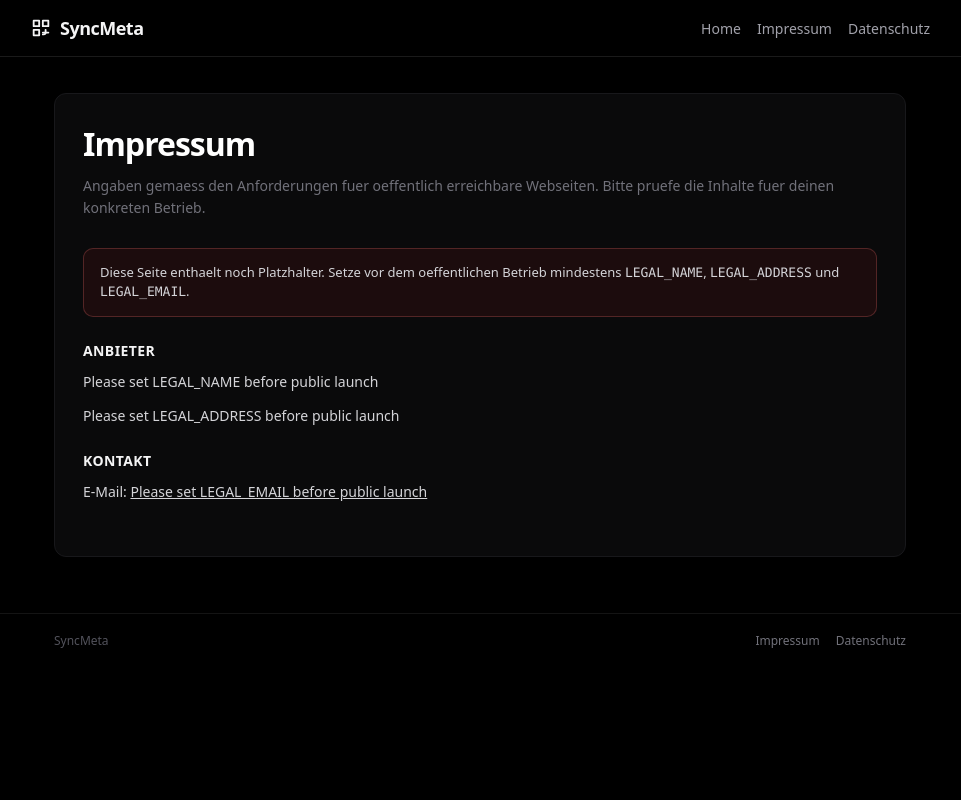
After one commit to GodlyXFerrris/SyncMeta-for-PublicMetaDB, a Flask app: page /impressum in a window 1280 px wide. The commit adds this page. Shown: the whole page, without its empty margins (160-1121 px from the left). Run offline with Flask 3, Linux system fonts and the light colour scheme.

Commit message:
Add legal pages and cookie banner

```diff
--- /dev/null
+++ b/templates/legal.html
@@ -0,0 +1,156 @@
+<!DOCTYPE html>
+<html lang="de">
+<head>
+  <meta charset="UTF-8">
+  <meta name="viewport" content="width=device-width, initial-scale=1.0">
+  <title>{{ page_title }} - SyncMeta</title>
+  <style>
+    :root{--black:#000;--z950:#0a0a0b;--z900:#18181b;--z800:#27272a;--z700:#3f3f46;--z600:#52525b;--z500:#71717a;--z400:#a1a1aa;--z300:#d4d4d8;--z100:#f4f4f5;--white:#fff;--accent:#7c6df7;--red:#f87171}
+    *{margin:0;padding:0;box-sizing:border-box}
+    body{font-family:ui-sans-serif,system-ui,-apple-system,sans-serif;background:var(--black);color:var(--z300);min-height:100vh;-webkit-font-smoothing:antialiased}
+    nav{position:sticky;top:0;z-index:20;background:rgba(0,0,0,.82);backdrop-filter:blur(24px);border-bottom:1px solid rgba(255,255,255,.1);padding:0 24px}
+    .nav-inner{max-width:900px;margin:0 auto;display:flex;align-items:center;justify-content:space-between;height:56px}
+    .nav-logo{font-size:18px;font-weight:700;color:var(--z100);letter-spacing:-.5px;text-decoration:none;display:flex;align-items:center;gap:8px}
+    .nav-logo svg{width:22px;height:22px}
+    .nav-links{display:flex;gap:16px;flex-wrap:wrap}
+    .nav-links a{font-size:14px;color:var(--z400);text-decoration:none}
+    .nav-links a:hover{color:var(--white)}
+    .page{max-width:900px;margin:0 auto;padding:36px 24px 56px}
+    .card{background:var(--z950);border:1px solid var(--z900);border-radius:12px;padding:28px}
+    h1{font-size:32px;font-weight:800;color:var(--white);letter-spacing:-1px;margin-bottom:10px}
+    .lead{font-size:14px;line-height:1.6;color:var(--z500);margin-bottom:28px}
+    .notice{margin-bottom:24px;padding:14px 16px;border-radius:10px;border:1px solid rgba(248,113,113,.25);background:rgba(127,29,29,.16);color:var(--z300);font-size:13px;line-height:1.5}
+    section{margin-bottom:24px}
+    h2{font-size:14px;font-weight:700;color:var(--z100);text-transform:uppercase;letter-spacing:.4px;margin-bottom:10px}
+    p{font-size:14px;line-height:1.7;color:var(--z300);margin-bottom:10px}
+    .muted{color:var(--z500)}
+    .mono{font-family:ui-monospace,SFMono-Regular,Consolas,monospace}
+    a{color:var(--z300)}
+    a:hover{color:var(--white)}
+    .site-footer{border-top:1px solid rgba(255,255,255,.08)}
+    .footer-inner{max-width:900px;margin:0 auto;padding:18px 24px 28px;display:flex;align-items:center;justify-content:space-between;gap:12px;flex-wrap:wrap}
+    .footer-copy{font-size:12px;color:var(--z600)}
+    .footer-links{display:flex;gap:16px;flex-wrap:wrap}
+    .footer-links a{font-size:12px;color:var(--z500);text-decoration:none}
+    .footer-links a:hover{color:var(--white)}
+  </style>
+</head>
+<body>
+  <nav>
+    <div class="nav-inner">
+      <a class="nav-logo" href="/">
+        <svg viewBox="0 0 24 24" fill="none" stroke="currentColor" stroke-width="2" stroke-linecap="round" stroke-linejoin="round"><path d="M4 4h6v6H4z"/><path d="M14 4h6v6h-6z"/><path d="M4 14h6v6H4z"/><path d="M17 14v3a2 2 0 01-2 2h-1"/><path d="M14 17h6"/></svg>
+        SyncMeta
+      </a>
+      <div class="nav-links">
+        <a href="/">Home</a>
+        <a href="/impressum">Impressum</a>
+        <a href="/datenschutz">Datenschutz</a>
+      </div>
+    </div>
+  </nav>
+
+  <main class="page">
+    <div class="card">
+      <h1>{{ page_title }}</h1>
+      <p class="lead">
+        {% if legal_type == "impressum" %}
+        Angaben gemaess den Anforderungen fuer oeffentlich erreichbare Webseiten. Bitte pruefe die Inhalte fuer deinen konkreten Betrieb.
+        {% else %}
+        Uebersicht der Datenverarbeitung fuer diese SyncMeta-Instanz. Bitte pruefe und ergaenze die Angaben fuer deinen konkreten Betrieb.
+        {% endif %}
+      </p>
+
+      {% if "Please set" in legal.operator_name or "Please set" in legal.operator_address or "Please set" in legal.operator_email %}
+      <div class="notice">
+        Diese Seite enthaelt noch Platzhalter. Setze vor dem oeffentlichen Betrieb mindestens
+        <span class="mono">LEGAL_NAME</span>, <span class="mono">LEGAL_ADDRESS</span> und <span class="mono">LEGAL_EMAIL</span>.
+      </div>
+      {% endif %}
+
+      {% if legal_type == "impressum" %}
+      <section>
+        <h2>Anbieter</h2>
+        <p>{{ legal.operator_name }}</p>
+        <p style="white-space:pre-line">{{ legal.operator_address }}</p>
+      </section>
+
+      <section>
+        <h2>Kontakt</h2>
+        <p>E-Mail: <a href="mailto:{{ legal.operator_email }}">{{ legal.operator_email }}</a></p>
+        {% if legal.operator_phone %}
+        <p>Telefon: {{ legal.operator_phone }}</p>
+        {% endif %}
+      </section>
+
+      {% if legal.responsible_person %}
+      <section>
+        <h2>Verantwortlich</h2>
+        <p>{{ legal.responsible_person }}</p>
+      </section>
+      {% endif %}
+
+      {% if legal.vat_id or legal.court_register %}
+      <section>
+        <h2>Weitere Angaben</h2>
+        {% if legal.vat_id %}
+        <p>Umsatzsteuer-ID: {{ legal.vat_id }}</p>
+        {% endif %}
+        {% if legal.court_register %}
+        <p>Registereintrag: {{ legal.court_register }}</p>
+        {% endif %}
+      </section>
+      {% endif %}
+      {% else %}
+      <section>
+        <h2>Verantwortlicher</h2>
+        <p>{{ legal.operator_name }}</p>
+        <p style="white-space:pre-line">{{ legal.operator_address }}</p>
+        <p>E-Mail: <a href="mailto:{{ legal.operator_email }}">{{ legal.operator_email }}</a></p>
+      </section>
+
+      <section>
+        <h2>Welche Daten SyncMeta verarbeitet</h2>
+        <p>Beim Aufruf der Seite verarbeitet diese Instanz technische Verbindungsdaten, Sitzungsdaten und die Eingaben, die Nutzer in ihren Profilen speichern.</p>
+        <p>Dazu gehoeren insbesondere Profil-UUIDs, Passwort-Hashes, verschluesselt gespeicherte API-Zugangsdaten, ausgewaehlte Listen, Sync-Historie sowie serverseitige Sitzungsinformationen.</p>
+      </section>
+
+      <section>
+        <h2>Zweck der Verarbeitung</h2>
+        <p>Die Daten werden verarbeitet, damit Nutzer ihre Quellen mit PublicMetaDB verbinden, Listen auswaehlen, Profile speichern und automatische Synchronisierungen ausfuehren koennen.</p>
+      </section>
+
+      <section>
+        <h2>Cookies und Sitzungen</h2>
+        <p>Nach der Anmeldung verwendet diese Instanz ein serverseitiges Sitzungs-Cookie, damit Nutzer nicht bei jedem Seitenaufruf erneut ihre Profilzugangsdaten eingeben muessen.</p>
+      </section>
+
+      <section>
+        <h2>Speicherdauer</h2>
+        <p>Profildaten bleiben gespeichert, bis sie vom Betreiber oder vom Nutzer ueber die Funktion <span class="mono">Delete User Records</span> entfernt werden.</p>
+      </section>
+
+      <section>
+        <h2>Externe Dienste</h2>
+        <p>Je nach Nutzung kommuniziert SyncMeta mit SIMKL, AniList, Trakt, MDBList und PublicMetaDB. Dabei koennen die fuer die jeweilige Synchronisierung erforderlichen Daten an diese Dienste uebermittelt werden.</p>
+      </section>
+
+      <section>
+        <h2>Rechte</h2>
+        <p class="muted">Ergaenze hier die fuer dein Land und deinen Betrieb passenden Hinweise zu Auskunft, Berichtigung, Loeschung, Einschraenkung, Datenuebertragbarkeit und Beschwerderecht.</p>
+      </section>
+      {% endif %}
+    </div>
+  </main>
+
+  <footer class="site-footer">
+    <div class="footer-inner">
+      <div class="footer-copy">SyncMeta</div>
+      <div class="footer-links">
+        <a href="/impressum">Impressum</a>
+        <a href="/datenschutz">Datenschutz</a>
+      </div>
+    </div>
+  </footer>
+</body>
+</html>
--- a/web.py
+++ b/web.py
@@ -47,6 +47,16 @@ SESSION_COOKIE_NAME = "syncmeta_session"
 SESSION_TTL_SECONDS = int(os.getenv("SYNCMETA_SESSION_TTL_SECONDS", "2592000"))
 LOGIN_MAX_ATTEMPTS = int(os.getenv("SYNCMETA_LOGIN_MAX_ATTEMPTS", "10"))
 LOGIN_WINDOW_SECONDS = int(os.getenv("SYNCMETA_LOGIN_WINDOW_SECONDS", "900"))
+LEGAL_CONTEXT = {
+    "operator_name": os.getenv("LEGAL_NAME", "Please set LEGAL_NAME before public launch"),
+    "operator_address": os.getenv("LEGAL_ADDRESS", "Please set LEGAL_ADDRESS before public launch"),
+    "operator_email": os.getenv("LEGAL_EMAIL", "Please set LEGAL_EMAIL before public launch"),
+    "operator_phone": os.getenv("LEGAL_PHONE", ""),
+    "responsible_person": os.getenv("LEGAL_RESPONSIBLE_PERSON", ""),
+    "vat_id": os.getenv("LEGAL_VAT_ID", ""),
+    "court_register": os.getenv("LEGAL_COURT_REGISTER", ""),
+    "base_url": os.getenv("PUBLIC_BASE_URL", "").strip() or "your public SyncMeta URL",
+}
 
 _profile_store = ProfileStore(PROFILE_STORE_FILE)
 _scheduler_lock = threading.Lock()
@@ -366,6 +376,16 @@ def _before_request() -> None:
 @app.route("/")
 def index():
     return render_template("index.html")
+
+
+@app.route("/impressum")
+def impressum():
+    return render_template("legal.html", page_title="Impressum", legal_type="impressum", legal=LEGAL_CONTEXT)
+
+
+@app.route("/datenschutz")
+def datenschutz():
+    return render_template("legal.html", page_title="Datenschutz", legal_type="privacy", legal=LEGAL_CONTEXT)
 
 
 @app.route("/api/profile/login", methods=["POST"])
```
Also changed, not shown: templates/index.html (+47 -1 lines), tests/test_web.py (+14 -0 lines).
